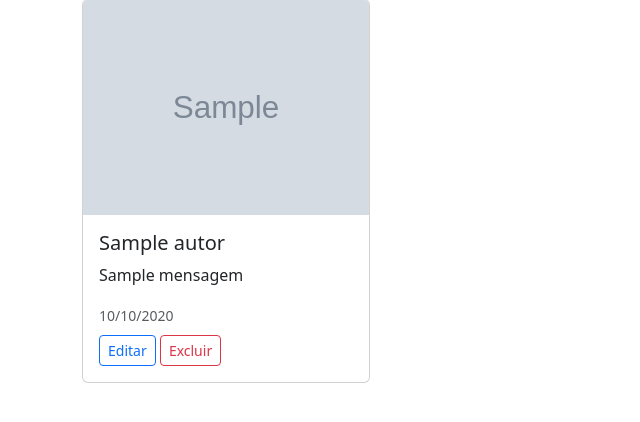
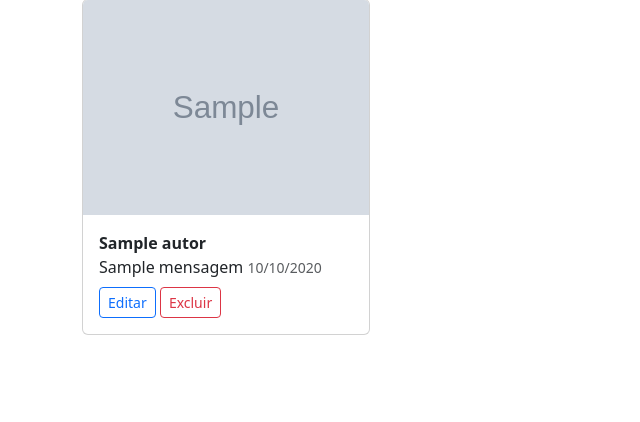
Before and after one commit to GuilhermeFusuma/superbook, a Django app: template posts/templates/posts/lista_posts.html in a window 1280 px wide. Shown: the part 159-581 px from the top of the page, without its empty margins (0-640 px from the left). Run offline with Django 3.2, Linux system fonts and the light colour scheme; the template is opened without the code that fills it: most values are stand-ins (such as "Sample title", 1, 10 or a date in 2020); grey boxes marked "Sample" are stand-in pictures.

Commit message:
ajustado lista de posts e comentários

```diff
--- a/comments/forms.py
+++ b/comments/forms.py
@@ -5,6 +5,8 @@ class ComentarioForm(forms.ModelForm):
     class Meta:
         model = Comentario
         fields = ['texto', 'autor']
+        labels = {'texto': 'Comentário'}
+        widgets = {'texto': forms.Textarea(attrs={'rows': 3})}
 
     def __init__(self, *args, **kwargs):
         super().__init__(*args, **kwargs)
--- a/posts/templates/posts/detalhes_post.html
+++ b/posts/templates/posts/detalhes_post.html
@@ -31,7 +31,7 @@
       {% endfor %}
     </ul>
     {% else %}
-    <p>Nenhum comentário encontrado.</p>
+    <p>Seja o primeiro a comentar!</p>
     {% endif %}
 </div>
 {% endblock %}
--- a/posts/templates/posts/lista_posts.html
+++ b/posts/templates/posts/lista_posts.html
@@ -12,8 +12,9 @@
     <img src="{{ post.imagem.url }}" class="card-img-top" alt="...">
     {% endif %}
     <div class="card-body">
-      <h5 class="card-title">{{ post.autor.codinome }}</h5>
-      <p class="card-text"><a href="{% url 'detalhes_post' post.pk %}">{{ post.mensagem }}</a></p>
+      <a href="{% url 'detalhes_post' post.pk %}" class="text-dark text-decoration-none">
+        <strong>{{ post.autor.codinome }}</strong><br>
+        {{ post.mensagem|linebreaksbr }} </a>
       <small class="text-muted">{{ post.data_criacao|date:"d/m/Y" }}</small>
       <div class="mt-2">
         <a href="{% url 'editar_post' post.pk %}" class="btn btn-sm btn-outline-primary">Editar</a>
```
